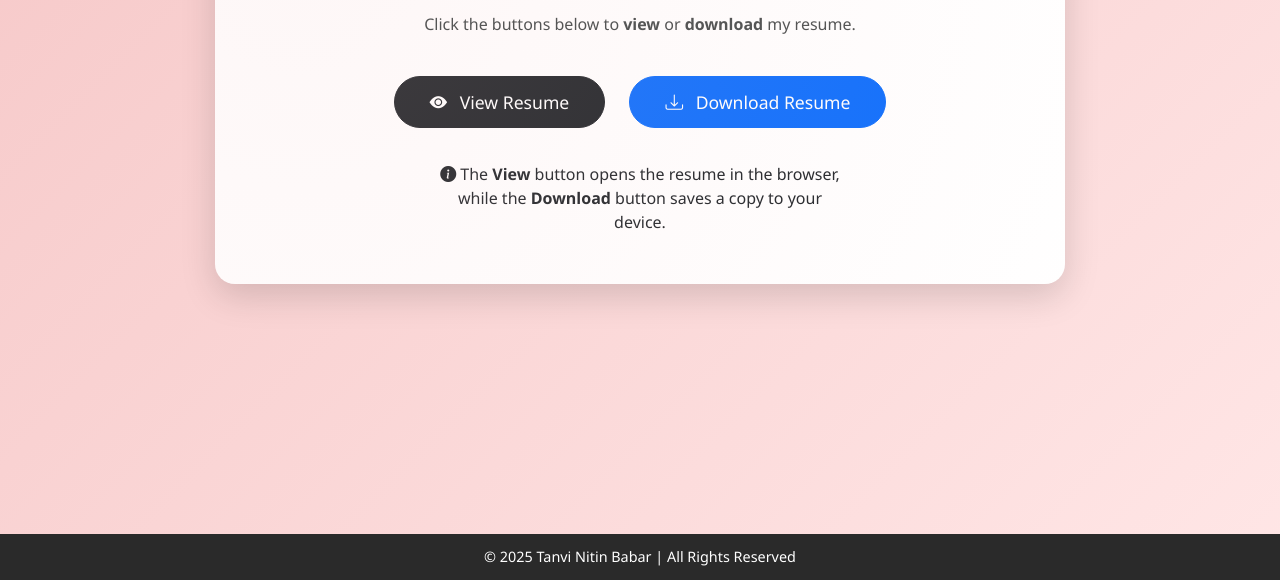
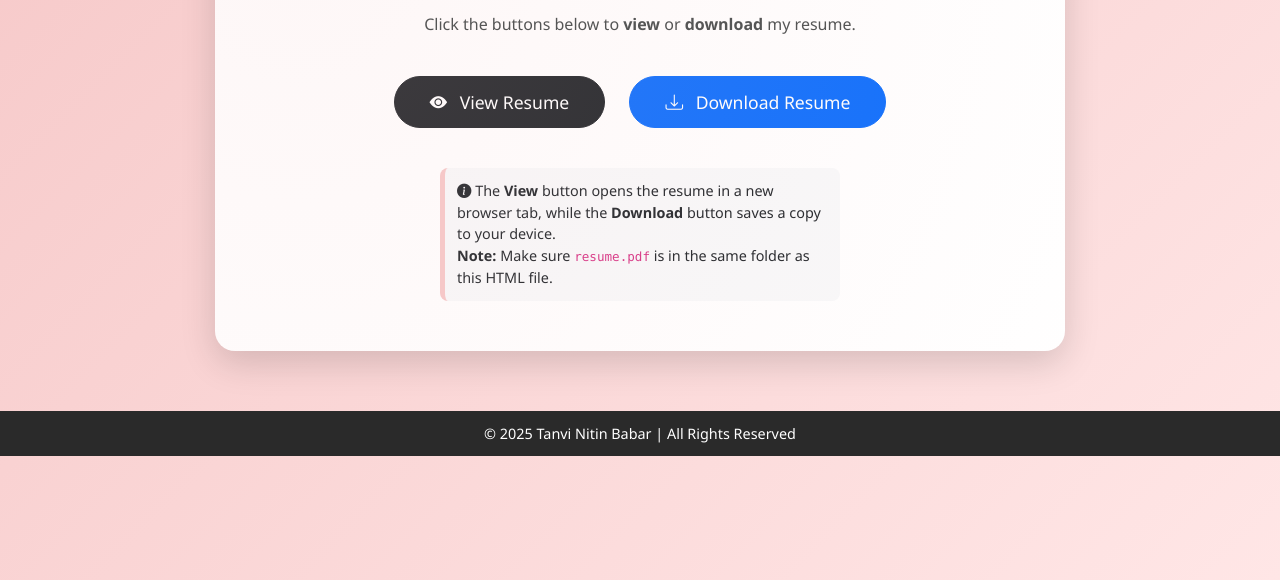
Before and after one commit to electronicsengineerr/Portfolio-Tanvi, a plain HTML site: page resume.html in a window 1280 px wide. Shown: the part 220-800 px from the top of the page. Drawn offline with nearby package versions, Linux system fonts and the light colour scheme.

Commit message:
yes commit

```diff
--- a/resume.html
+++ b/resume.html
@@ -11,22 +11,14 @@
 <link href="https://cdn.jsdelivr.net/npm/bootstrap-icons@1.11.1/font/bootstrap-icons.css" rel="stylesheet">
 
 <style>
-/* ================= RESET ================= */
 html, body {
   height: 100%;
   margin: 0;
   font-family: 'Segoe UI', sans-serif;
+  background: linear-gradient(135deg, #f6c8c8, #ffe6e6);
 }
 
-/* ================= BODY ================= */
-body {
-  display: flex;
-  flex-direction: column;
-  background: linear-gradient(135deg, #f6c8c8, #ffe6e6);
-  min-height: 100vh;
-}
-
-/* ================= HEADER ================= */
+/* Header */
 header {
   background-color: #f6c8c8;
   padding: 15px 30px;
@@ -62,21 +54,19 @@ header {
   border-radius: 8px;
 }
 
-/* ================= MAIN ================= */
+/* Main card */
 main {
   flex: 1;
   width: 90%;
   max-width: 850px;
   margin: 60px auto;
+  text-align: center;
 }
-
-/* ================= RESUME CARD ================= */
 .resume-card {
   background: #fff;
   padding: 50px 30px;
   border-radius: 20px;
   box-shadow: 0 12px 35px rgba(0,0,0,0.15);
-  text-align: center;
   position: relative;
   overflow: hidden;
 }
@@ -102,14 +92,13 @@ main {
   position: relative;
   z-index: 1;
 }
-
-/* Buttons */
 .btn-resume {
   border-radius: 50px;
   padding: 12px 35px;
   font-size: 1.1rem;
   margin: 10px;
   transition: all 0.3s ease;
+  text-decoration: none;
 }
 .btn-resume i {
   margin-right: 8px;
@@ -119,6 +108,18 @@ main {
   box-shadow: 0 8px 20px rgba(0,0,0,0.2);
 }
 
+/* Info box */
+.info-box {
+  background: #f8f9fa;
+  border-left: 5px solid #f6c8c8;
+  padding: 12px;
+  border-radius: 8px;
+  font-size: 0.9rem;
+  max-width: 400px;
+  margin: 30px auto 0;
+  text-align: left;
+}
+
 /* Footer */
 footer {
   background-color: #2a2a2a;
@@ -126,7 +127,6 @@ footer {
   text-align: center;
   padding: 12px;
   font-size: 0.9rem;
-  margin-top: auto;
 }
 
 /* Responsive */
@@ -144,7 +144,7 @@ footer {
 
 <body>
 
-<!-- ================= HEADER ================= -->
+<!-- HEADER -->
 <header>
   <div class="brand-name">Tanvi Nitin Babar</div>
   <div class="header-links">
@@ -158,7 +158,7 @@ footer {
   </div>
 </header>
 
-<!-- ================= MAIN ================= -->
+<!-- MAIN -->
 <main>
   <div class="resume-card position-relative">
     <h2>My Resume</h2>
@@ -177,20 +177,22 @@ footer {
       </a>
     </div>
 
-    <!-- Optional Info Box -->
-    <div class="info-box mt-4" style="max-width: 400px; margin: 30px auto 0;">
+    <!-- Info Box -->
+    <div class="info-box">
       <i class="bi bi-info-circle-fill"></i>
-      The <strong>View</strong> button opens the resume in the browser, while the <strong>Download</strong> button saves a copy to your device.
+      The <strong>View</strong> button opens the resume in a new browser tab, while the <strong>Download</strong> button saves a copy to your device.
+      <br><strong>Note:</strong> Make sure <code>resume.pdf</code> is in the same folder as this HTML file.
     </div>
   </div>
 </main>
 
-<!-- ================= FOOTER ================= -->
+<!-- FOOTER -->
 <footer>
   © 2025 Tanvi Nitin Babar | All Rights Reserved
 </footer>
 
 <!-- Bootstrap JS -->
 <script src="https://cdn.jsdelivr.net/npm/bootstrap@5.3.2/dist/js/bootstrap.bundle.min.js"></script>
+
 </body>
 </html>
```
